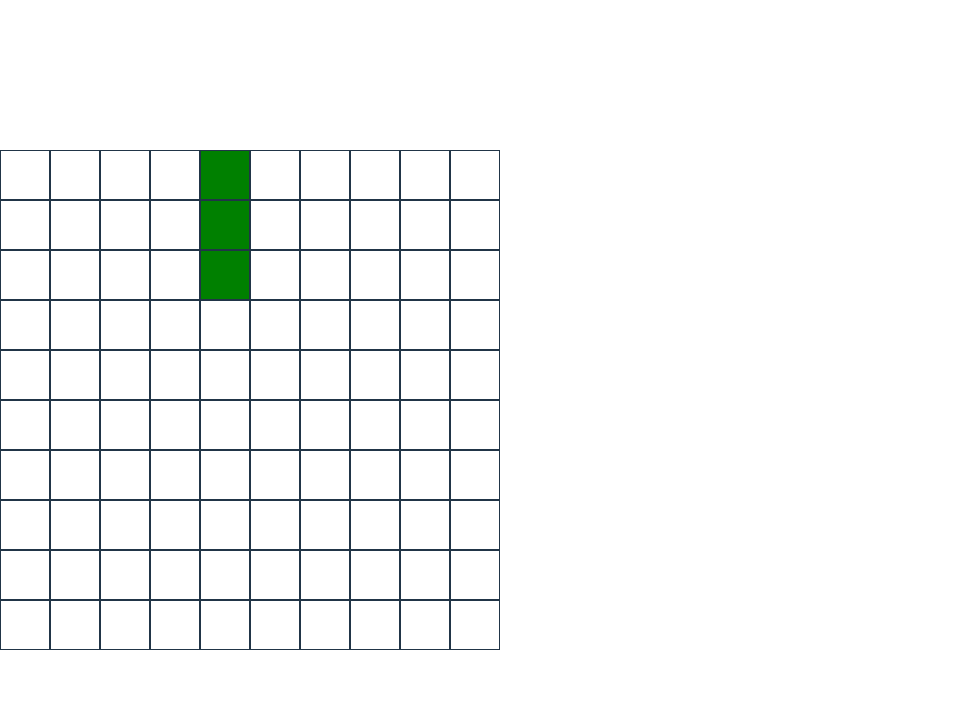
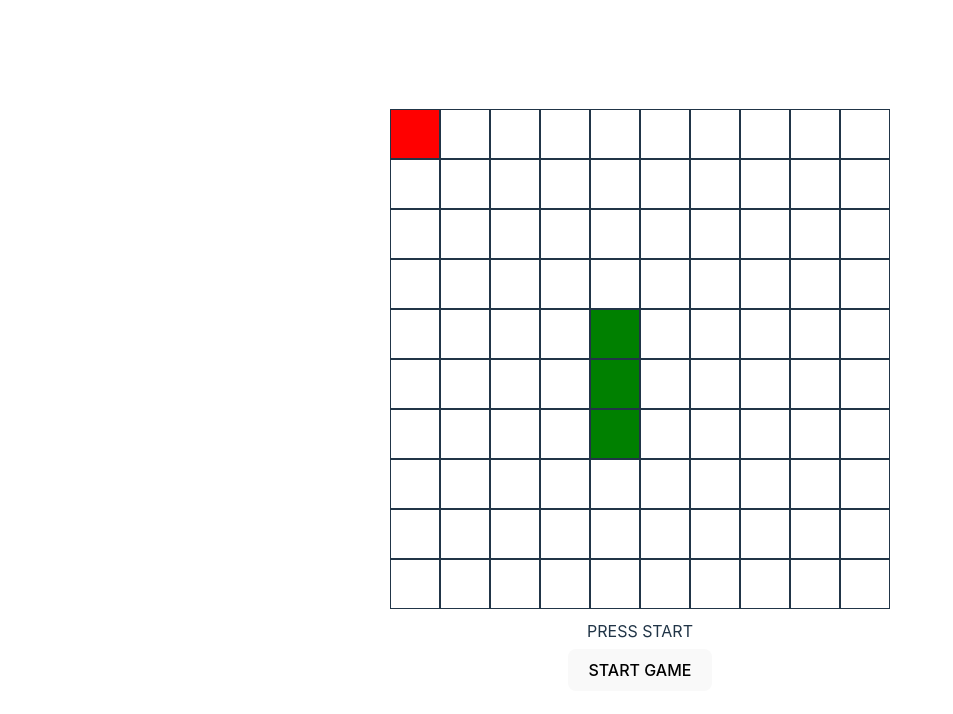
Before and after one commit to sharathr25/react-playground, a React (Vite) app: page /snake-game in a window 1280 px wide. Shown: the top 714 px of the page, without its empty margins (0-953 px from the left). Built offline with nearby package versions, Linux system fonts and the light colour scheme.

Commit message:
completed snake game

```diff
--- a/src/pages/SnakeGame/index.jsx
+++ b/src/pages/SnakeGame/index.jsx
@@ -1,5 +1,14 @@
-import React, { useEffect, useRef, useState } from "react";
-import * as classes from "./index.module.scss";
+import React, { useEffect, useReducer, useRef } from "react";
+import classes from "./index.module.scss";
+
+const SIZE = 10;
+const SPEED = 1000;
+const DIRECTIONS_MAP = {
+  w: [-1, 0],
+  s: [1, 0],
+  a: [0, -1],
+  d: [0, 1],
+};
 
 const coords = (size) =>
   Array(size)
@@ -7,71 +16,92 @@ const coords = (size) =>
     .map(() => Array(size).fill(null))
     .reduce((acc, cur, x) => [...acc, ...cur.map((_, y) => [x, y])], []);
 
-const DIRECTIONS_MAP = {
-  w: "up",
-  s: "down",
-  a: "left",
-  d: "right",
-};
+const getRandomCoord = (limit) => [
+  Math.floor(Math.random() * limit),
+  Math.floor(Math.random() * limit),
+];
 
-const Arena = ({ size = 10 }) => {
-  const [snake, setSnake] = useState({
-    body: [
+const pointsEqual =
+  ([x1, y1]) =>
+  ([x2, y2]) =>
+    x1 === x2 && y1 === y2;
+
+const checkCollision = (x, y, size) => x < 0 || x >= size || y < 0 || y >= size;
+
+const checkFruitCollision = pointsEqual;
+
+const nextState = (oldState) => (newState) => ({ ...oldState, ...newState });
+
+const initialState = {
+  snake: [
     [4, 4],
     [5, 4],
     [6, 4],
   ],
-    direction: "up",
-  });
-  const requestRef = React.useRef();
-  const previousTimeRef = React.useRef(0);
-
-  const moveInNewDirection = (newDirection) => {
-    setSnake((prev) => {
-      const { body, direction } = prev;
-      const newCoords = [...body];
-      let [x, y] = newCoords[0];
-
-      if (newDirection === "up" && direction !== "down") x -= 1;
-      else if (newDirection === "down" && direction !== "up") x += 1;
-      else if (newDirection === "left" && direction !== "right") y -= 1;
-      else if (newDirection === "right" && direction !== "left") y += 1;
-      else return prev;
-
-      newCoords.pop();
-      return { body: [[x, y], ...newCoords], direction: newDirection };
-    });
+  direction: [-1, 0],
+  fruit: [0, 0],
+  gameOverMsg: "PRESS START",
 };
 
-  const handleKeyPress = ({ key }) => {
-    moveInNewDirection(DIRECTIONS_MAP[key]);
+const Arena = ({ size = SIZE }) => {
+  const requestRef = useRef();
+
+  const reducer = (state, action) => {
+    switch (action.type) {
+      case "GAME_LOOP": {
+        const { snake, direction, fruit } = state;
+        const newSnake = JSON.parse(JSON.stringify(snake));
+        let newFruit = fruit;
+        const x = newSnake[0][0] + direction[0];
+        const y = newSnake[0][1] + direction[1];
+
+        if (checkCollision(x, y, size))
+          return nextState(initialState)({ gameOverMsg: "GAME OVER" });
+
+        if (checkFruitCollision([x, y])(fruit)) {
+          do newFruit = getRandomCoord(size);
+          while (snake.find((s) => checkFruitCollision(s)(newFruit)));
+        } else {
+          newSnake.pop();
+        }
+
+        return nextState(state)({
+          snake: [[x, y], ...newSnake],
+          fruit: newFruit,
+        });
+      }
+
+      case "SET_NEW_DIRECTION":
+        return nextState(state)({ direction: action.payload });
+
+      case "START_GAME":
+        return nextState(initialState)({ gameOverMsg: "" });
+
+      default:
+        return state;
+    }
+  };
+  const [state, dispatch] = useReducer(reducer, initialState);
+
+  const handleKeyPress = ({ key }) =>
+    key in DIRECTIONS_MAP &&
+    dispatch({ type: "SET_NEW_DIRECTION", payload: DIRECTIONS_MAP[key] });
+
+  const gameLoop = (t1) => (t2) => {
+    if (t2 - t1 >= SPEED) {
+      dispatch({ type: "GAME_LOOP" });
+      requestRef.current = requestAnimationFrame(gameLoop(t2));
+    } else {
+      requestRef.current = requestAnimationFrame(gameLoop(t1));
+    }
   };
 
-  const moveInSameDirection = (time) => {
-    if (time - previousTimeRef.current >= 1000) {
-      previousTimeRef.current = time;
-      setSnake((prev) => {
-        const { body, direction } = prev;
-        const newCoords = [...body];
-        let [x, y] = newCoords[0];
+  const startGame = () => {
+    dispatch({ type: "START_GAME" });
+    requestAnimationFrame(gameLoop(0));
+  };
 
-        if (direction === "up") x -= 1;
-        else if (direction === "down") x += 1;
-        else if (direction === "left") y -= 1;
-        else if (direction === "right") y += 1;
-
-        if (x < 0 || x > size - 1 || y < 0 || y > size - 1) {
-          alert("OUT!!!");
-          cancelAnimationFrame(requestRef.current);
-          return prev;
-        }
-
-        newCoords.pop();
-        return { body: [[x, y], ...newCoords], direction };
-      });
-    }
-    requestRef.current = requestAnimationFrame(moveInSameDirection);
-  };
+  const { snake, fruit, gameOverMsg } = state;
 
   useEffect(() => {
     document.addEventListener("keyup", handleKeyPress);
@@ -79,23 +109,35 @@ const Arena = ({ size = 10 }) => {
   }, []);
 
   useEffect(() => {
-    requestRef.current = requestAnimationFrame(moveInSameDirection);
-    return () => cancelAnimationFrame(requestRef.current);
-  }, []);
+    if (gameOverMsg) {
+      cancelAnimationFrame(requestRef.current);
+    }
+  }, [gameOverMsg]);
 
   return (
+    <div className={classes.main}>
       <div className={classes.arena}>
-      {coords(size).map(([x, y], i) => {
-        const isSnakeBody = snake.body.find(
-          ([snakeX, snakeY]) => x === snakeX && y === snakeY
-        );
+        {coords(size).map((c, i) => {
+          const isCoordinate = pointsEqual(c);
+          const isSnakeBody = snake.find((s) => isCoordinate(s));
+          const isFruit = isCoordinate(fruit);
           return (
             <div
               key={i}
-            className={`${classes.box} ${isSnakeBody ? classes.snake : ""}`}
+              className={`${classes.box} ${
+                isSnakeBody ? classes.snake : isFruit ? classes.fruit : ""
+              }`}
             />
           );
         })}
+      </div>
+      <div className={classes.msg}>{gameOverMsg}</div>
+      <button
+        onClick={gameOverMsg ? startGame : () => {}}
+        className={gameOverMsg ? classes.show : classes.hide}
+      >
+        START GAME
+      </button>
     </div>
   );
 };
--- a/src/pages/SnakeGame/index.module.scss
+++ b/src/pages/SnakeGame/index.module.scss
@@ -1,13 +1,34 @@
-.arena {
+.main {
+  display: flex;
+  width: 100vw;
+  height: 100vh;
+  align-items: center;
+  justify-content: center;
+  flex-direction: column;
+  .arena {
     display: grid;
     width: 500px;
     height: 500px;
     grid-template-columns: repeat(10, 1fr);
     grid-template-rows: repeat(10, 1fr);
+    margin-bottom: 10px;
     .box {
       border: 1px solid;
     }
     .snake {
       background-color: green;
     }
+    .fruit {
+      background-color: red;
+    }
   }
+  .msg {
+    height: 30px;
+  }
+  .show {
+    opacity: 1;
+  }
+  .hide {
+    opacity: 0;
+  }
+}
```
Lines whose indentation alone changed are shown as unchanged.
